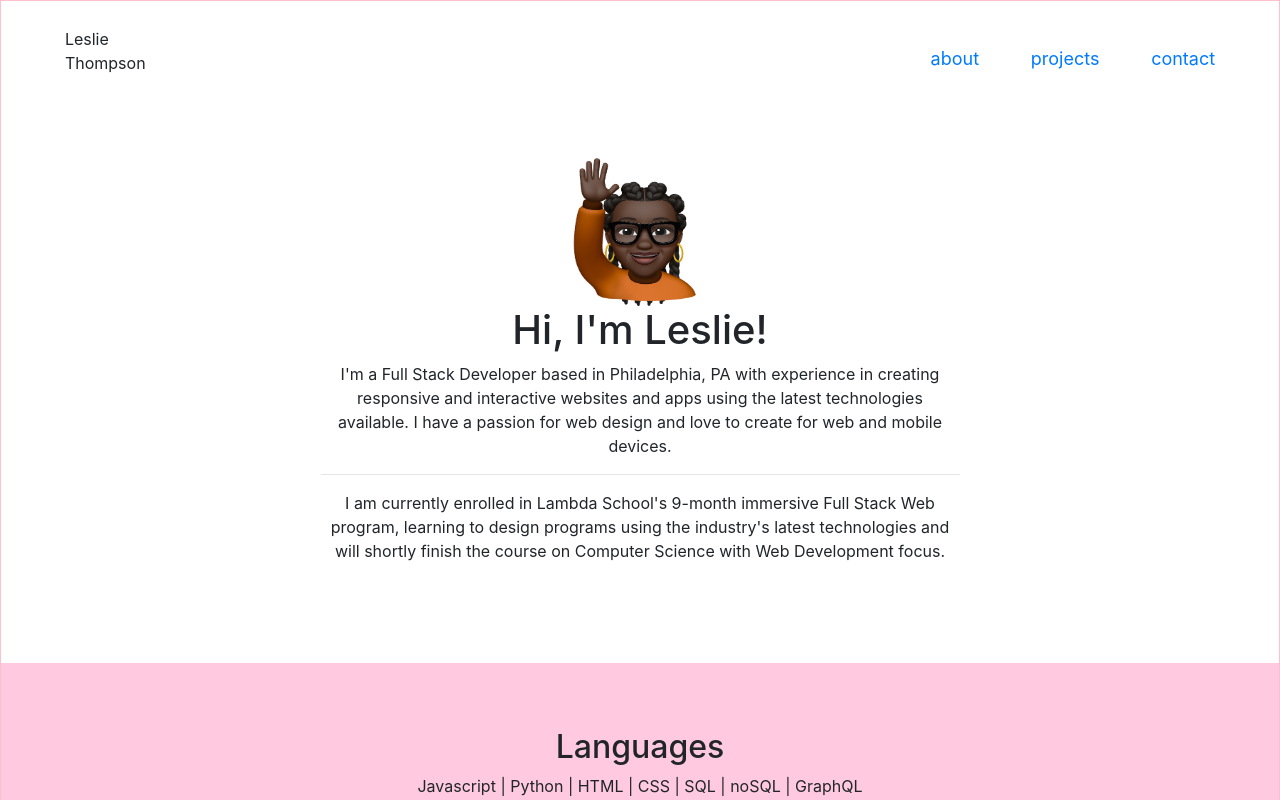
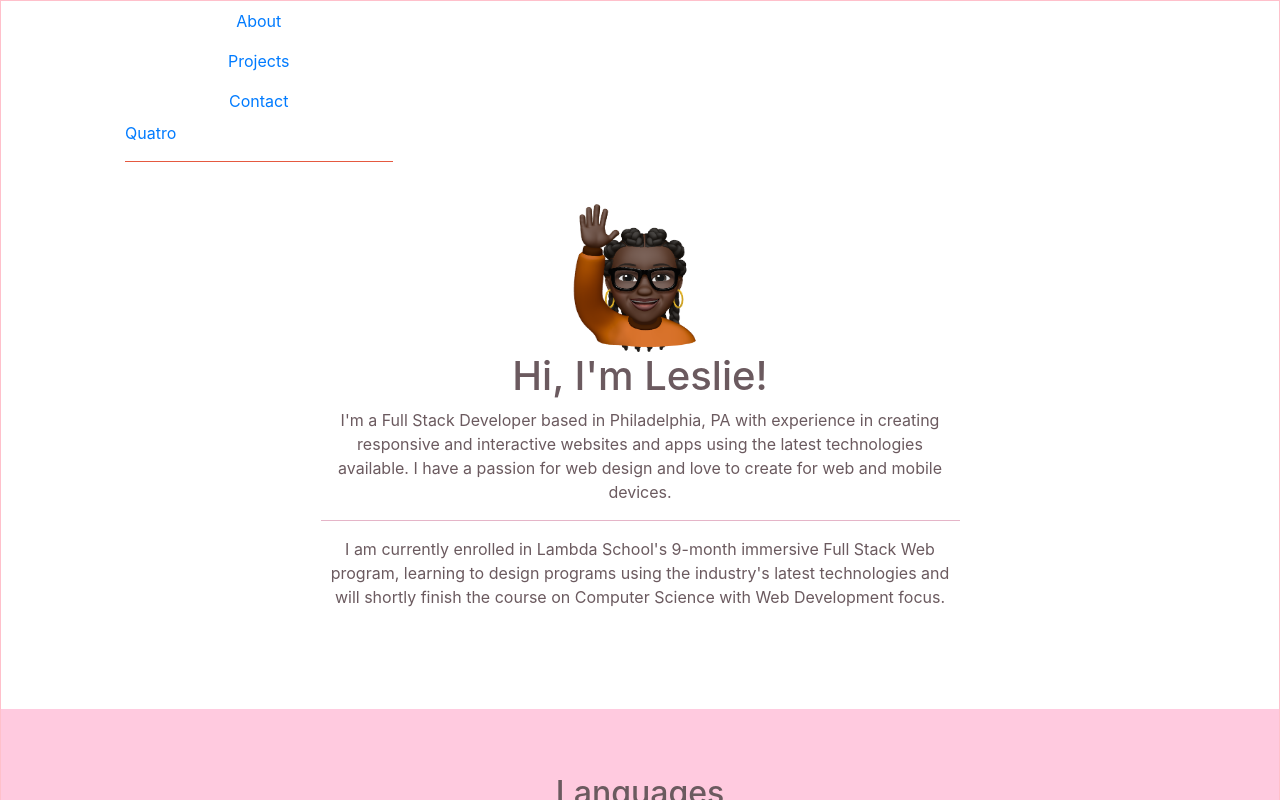
Before and after one commit to LCRT215/Portfolio, a React (Create React App) app: page / in a window 1280 px wide. Shown: the top 800 px of the page. Built offline with nearby package versions, Linux system fonts and the light colour scheme.

Commit message:
styling updates to home. change color scheme

```diff
--- a/src/components/Contact/Contact.css
+++ b/src/components/Contact/Contact.css
@@ -3,6 +3,7 @@
   width: 500px;
   font-size: 16px;
   margin-bottom: 200px;
+  color: #6b5a5f;
 }
 
 .head {
@@ -42,7 +43,7 @@
 .link {
   position: relative;
   text-decoration: none;
-  color: lightslategray;
+  color: #f78eaa;
   cursor: pointer;
 }
 
--- a/src/components/Home/Home.css
+++ b/src/components/Home/Home.css
@@ -1,5 +1,6 @@
 .home-container {
   text-align: center;
+  color: #6b5a5f;
 }
 .about {
   width: 50%;
@@ -26,3 +27,8 @@
 .four {
   background-color: #ffcadf;
 }
+
+.home-hr {
+  width: 100%;
+  background-color: #ffcadf;
+}
--- a/src/components/Home/Home.js
+++ b/src/components/Home/Home.js
@@ -18,7 +18,7 @@ function Home() {
           in creating responsive and interactive websites and apps using the
           latest technologies available. I have a passion for web design and
           love to create for web and mobile devices.
-          <hr />
+          <hr class="home-hr" />
         </p>
         I am currently enrolled in Lambda School's 9-month immersive Full Stack
         Web program, learning to design programs using the industry's latest
--- a/src/components/Nav/Nav.css
+++ b/src/components/Nav/Nav.css
@@ -1,24 +1,38 @@
-.nav-container {
-  display: flex;
-  align-items: center;
-  padding: 2% 5%;
-  margin-bottom: 2%;
+.container {
+  width: 50%;
+  margin: 0 auto;
 }
 
-.nav-link-container {
-  width: 100%;
-  text-align: end;
+ul li {
+  display: inline;
+  text-align: center;
+  text-decoration: none;
 }
 
-.nav-links {
-  font-size: 18px;
-  margin-left: 5%;
+.nav-link {
+  width: 25%;
+  padding: 0.75rem 0;
+  margin: 0;
+  text-decoration: none;
 }
-.logo {
-  font-size: 50px;
-  transition: all 0.4s ease-in-out;
+
+.nav-two:hover ~ hr {
+  margin-left: 25%;
 }
-.logo:hover {
-  text-decoration: none;
-  transform: scale(1.1);
+
+.nav-three:hover ~ hr {
+  margin-left: 50%;
 }
+
+.nav-four:hover ~ hr {
+  margin-left: 75%;
+}
+
+hr {
+  height: 0.25rem;
+  width: 25%;
+  margin: 0;
+  background: tomato;
+  border: none;
+  transition: 0.3s ease-in-out;
+}
--- a/src/components/Nav/Nav.js
+++ b/src/components/Nav/Nav.js
@@ -4,20 +4,29 @@ import { Link } from "react-router-dom";
 
 function NavBar() {
   return (
-    <div className="nav-container">
-      <p>Leslie Thompson</p>
-      <a href="/" className="logo"></a>
-      <div className="nav-link-container">
-        <Link className="nav-links" to="/">
-          about
-        </Link>
-        <Link className="nav-links" to="/projects">
-          projects
-        </Link>
-        <Link className="nav-links" to="/contact">
-          contact
-        </Link>
-      </div>
+    ///////////////////////////
+    <div class="container">
+      <ul>
+        <li>
+          <Link class="nav-link" to="/">
+            About
+          </Link>
+        </li>
+        <li class="nav-two">
+          <Link class="nav-link" to="/projects">
+            Projects
+          </Link>
+        </li>
+        <li class="nav-three">
+          <Link class="nav-link" to="/contact">
+            Contact
+          </Link>
+        </li>
+        <li class="nav-four">
+          <a href="#">Quatro</a>
+        </li>
+        <hr />
+      </ul>
     </div>
   );
 }
```
